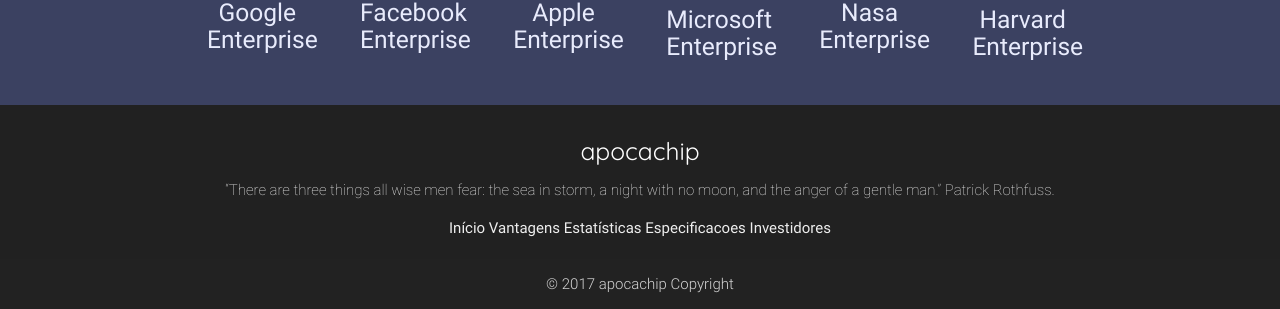
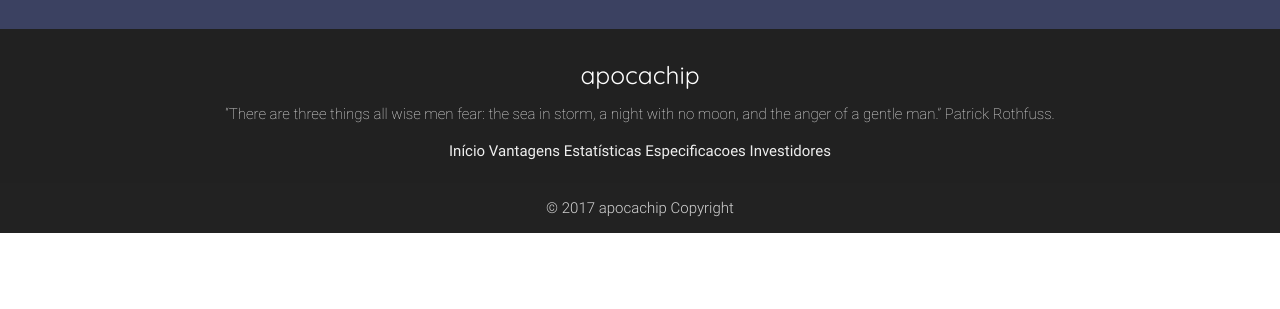
Before and after one commit to adilsontavares/apocachip, a plain HTML site: page index.html in a window 1280 px wide. Shown: the part 2843-3152 px from the top of the page. After the commit the page ends 3076 px from the top, so only its background shows below. Drawn offline with nearby package versions, Linux system fonts and the light colour scheme.

Commit message:
Logos sem título

```diff
--- a/index.html
+++ b/index.html
@@ -165,42 +165,36 @@
         <div class="col s6 m2">
           <div class="icon-block">
             <img class="materialboxed" data-caption="Google Enterprise." width="150" src="img/logo-google.png"/>
-            <h5 class="center text-apocachip-white">Google Enterprise</h5>
           </div>
         </div>
 
         <div class="col s6 m2">
           <div class="icon-block">
             <img class="materialboxed" data-caption="Facebook Enterprise." width="150" src="img/logo-fb.png"/>
-            <h5 class="center text-apocachip-white">Facebook Enterprise</h5>
           </div>
         </div>
 
         <div class="col s6 m2">
           <div class="icon-block">
             <img class="materialboxed" data-caption="Apple Enterprise." width="150" src="img/logo-apple.png"/>
-            <h5 class="center text-apocachip-white">Apple Enterprise</h5>
           </div>
         </div>
 
         <div class="col s6 m2">
           <div class="icon-block">
             <img data-caption="Microsoft Enterprise." width="150" src="img/logo-microsoft.png"/>
-            <h5 class="center text-apocachip-white">Microsoft Enterprise</h5>
           </div>
         </div>
 
          <div class="col s6 m2">
           <div class="icon-block">
             <img class="materialboxed" data-caption="Nasa Enterprise." width="150" src="img/logo-nasa.png"/>
-            <h5 class="center text-apocachip-white">Nasa Enterprise</h5>
           </div>
         </div>
 
         <div class="col s6 m2">
           <div class="icon-block">
             <img data-caption="Harvard Enterprise." width="150" src="img/logo-harvard.png" aria="VAI KASINO"/>
-            <h5 class="center text-apocachip-white">Harvard Enterprise</h5>
           </div>
         </div>
 
```
